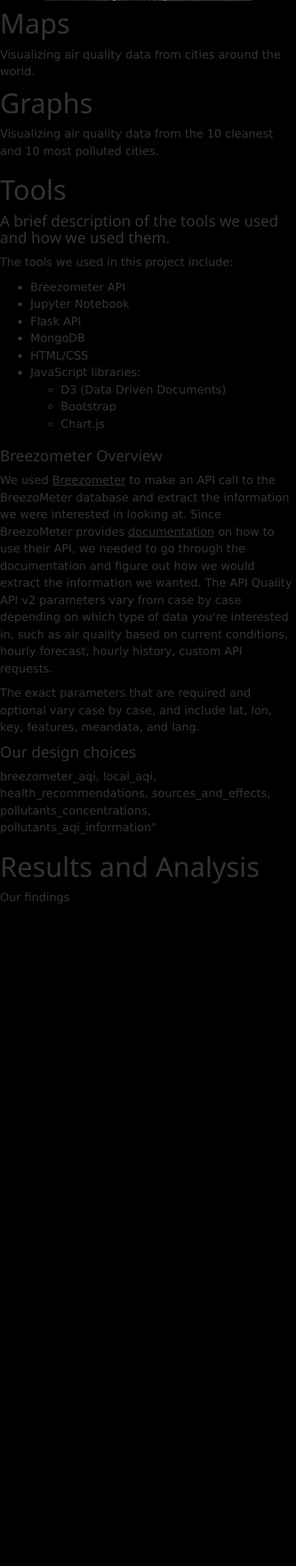
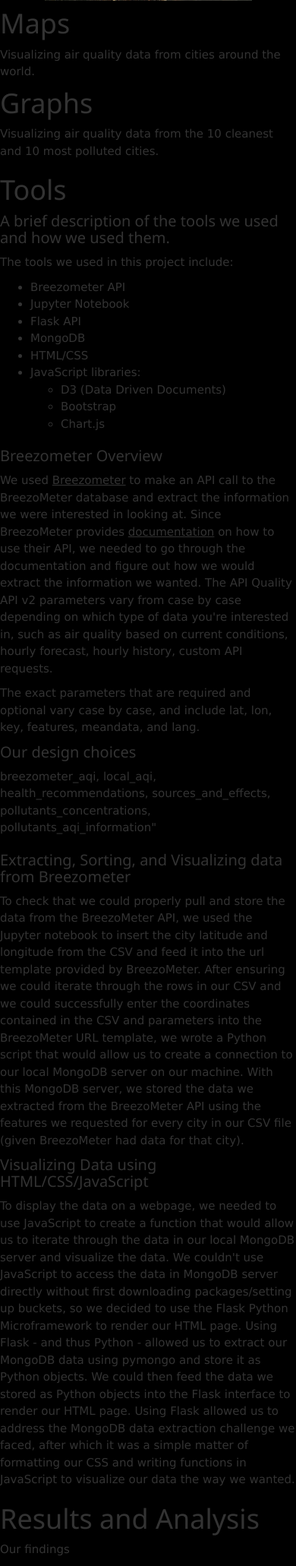
Before and after one commit to akschenker/Air-Quality-Group-Project, a Flask app: page / in a window 390 px wide. Shown: the part 963-3024 px from the top of the page at 76% size. Before the commit the page ends 2152 px from the top, so only its background shows below. Run offline with Flask 2, Linux system fonts and the light colour scheme; data that the repository does not hold is empty; some libraries are stand-ins or nearby versions.

Commit message:
added project overview to html landing page

```diff
--- a/Shail-Shouryya/templates/home.html
+++ b/Shail-Shouryya/templates/home.html
@@ -41,7 +41,7 @@
         <div class="row">
             <div class="col-sm-4">
                 <p>
-                With the recent wildfire in northern California that started in Camp Butte and proceeded to become the most destructive and deadly wildfire in California history - and which significantly affected air quality hundreds of miles away - air quality was on the forefront of our minds and we found it prudent to do analyses of the air quality of differnt cities around the world.
+                With the recent wildfire in northern California that started in Camp Butte and proceeded to become the most destructive and deadly wildfire in California history - and which significantly affected air quality hundreds of miles away - air quality was on the forefront of our minds and we found it prudent to do analyses of the air quality of different cities around the world.
                 </p>
                 <img src="inNoutBeforeAndAfterParadise.jpg" alt="paradise In N Out before and after" width=90%>
             </div>
@@ -87,7 +87,7 @@
 
         <div class="row">
             <div class="col-sm-6">
-                <h4> Breezometer Overview</h4>
+                <h4> Breezometer Overview </h4>
                     <p>
                     We used <a href="https://breezometer.com/"><u>Breezometer</u></a> to make an API call to the BreezoMeter database and extract the information we were interested in looking at. Since BreezoMeter provides <a href="https://docs.breezometer.com/api-documentation/air-quality-api/v2/#current-conditions"><u>documentation</u></a> on how to use their API, we needed to go through the documentation and figure out how we would extract the information we wanted. The API Quality API v2 parameters vary from case by case depending on which type of data you're interested in, such as air quality based on current conditions, hourly forecast, hourly history, custom API requests.
                     </p>
@@ -103,6 +103,21 @@
             </div>
         </div>
 
+        <div class="row">
+            <div class="col-sm-6">
+                <h4> Extracting, Sorting, and Visualizing data from Breezometer</h4>
+                    <p>
+                    To check that we could properly pull and store the data from the BreezoMeter API, we used the Jupyter notebook to insert the city latitude and longitude from the CSV and feed it into the url template provided by BreezoMeter. After ensuring we could iterate through the rows in our CSV and we could successfully enter the coordinates contained in the CSV and parameters into the BreezoMeter URL template, we wrote a Python script that would allow us to create a connection to our local MongoDB server on our machine. With this MongoDB server, we stored the data we extracted from the BreezoMeter API using the features we requested for every city in our CSV file (given BreezoMeter had data for that city).
+                    </p>
+            </div>
+            <div class="col-sm-6">
+                <h4> Visualizing Data using HTML/CSS/JavaScript </h4>
+                <p>
+                To display the data on a webpage, we needed to use JavaScript to create a function that would allow us to iterate through the data in our local MongoDB server and visualize the data. We couldn't use JavaScript to access the data in MongoDB server directly without first downloading packages/setting up buckets, so we decided to use the Flask Python Microframework to render our HTML page. Using Flask - and thus Python - allowed us to extract our MongoDB data using pymongo and store it as Python objects. We could then feed the data we stored as Python objects into the Flask interface to render our HTML page. Using Flask allowed us to address the MongoDB data extraction challenge we faced, after which it was a simple matter of formatting our CSS and writing functions in JavaScript to visualize our data the way we wanted.
+                </p>
+            </div>
+        </div>
+
         <!-- <h1><a href="projectMotivation.html"> An interactive map with air quality information for select cities. </a></h1> -->
         <!-- <h1><a href="challengesAndApproaches.html"> Challenges and Approaches </a></h1> -->
             <!-- <p> -->
@@ -114,6 +129,8 @@
             </p>
     </div>
 
+
+
     <script src="popup.js"></script>
 </body>
 </html>
--- /dev/null
+++ b/Shail-Shouryya/templates/popup.js
@@ -0,0 +1,11 @@
+$(window).load(function () {
+    $(".trigger_popup_fricc").click(function(){
+       $('.hover_bkgr_fricc').show();
+    });
+    $('.hover_bkgr_fricc').click(function(){
+        $('.hover_bkgr_fricc').hide();
+    });
+    $('.popupCloseButton').click(function(){
+        $('.hover_bkgr_fricc').hide();
+    });
+});
```
Also changed, not shown: Shail-Shouryya/templates/style.css (+7 -0 lines), Shail-Shouryya/templates/logic.js (deleted).
